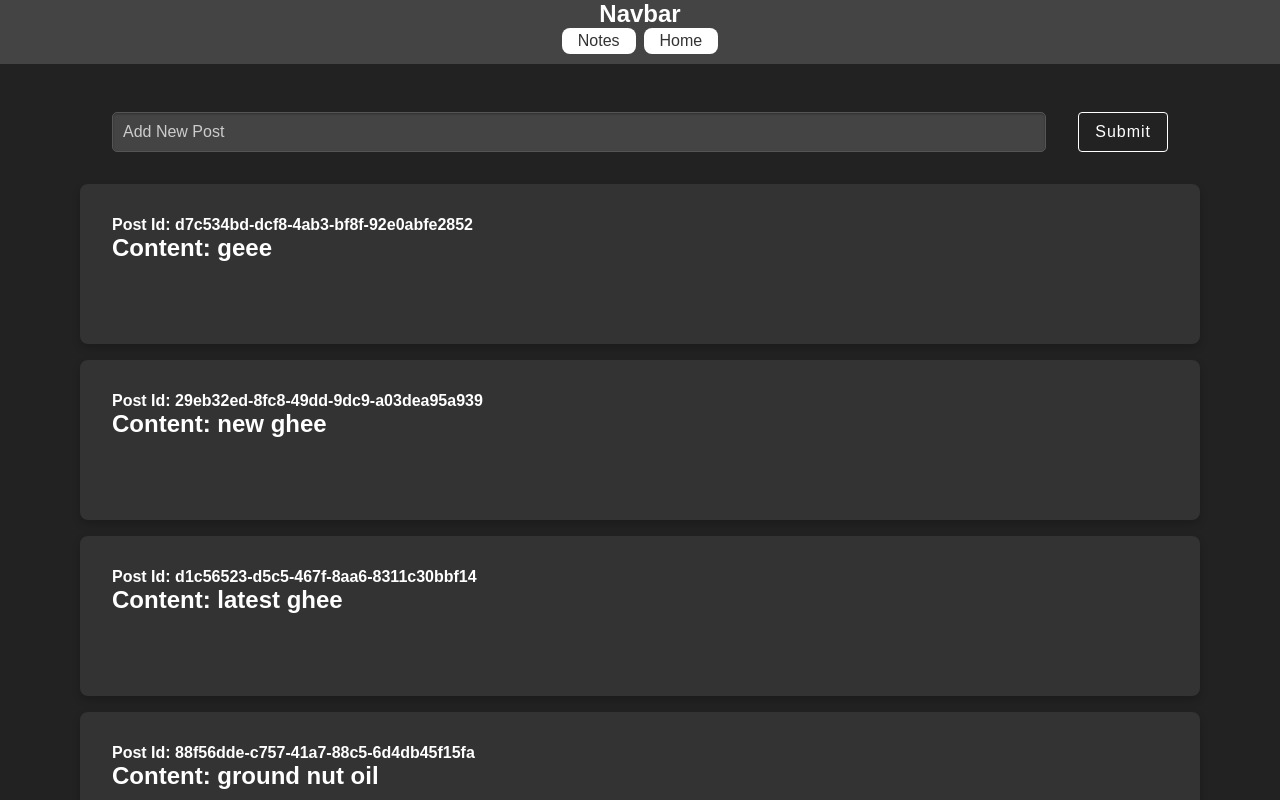
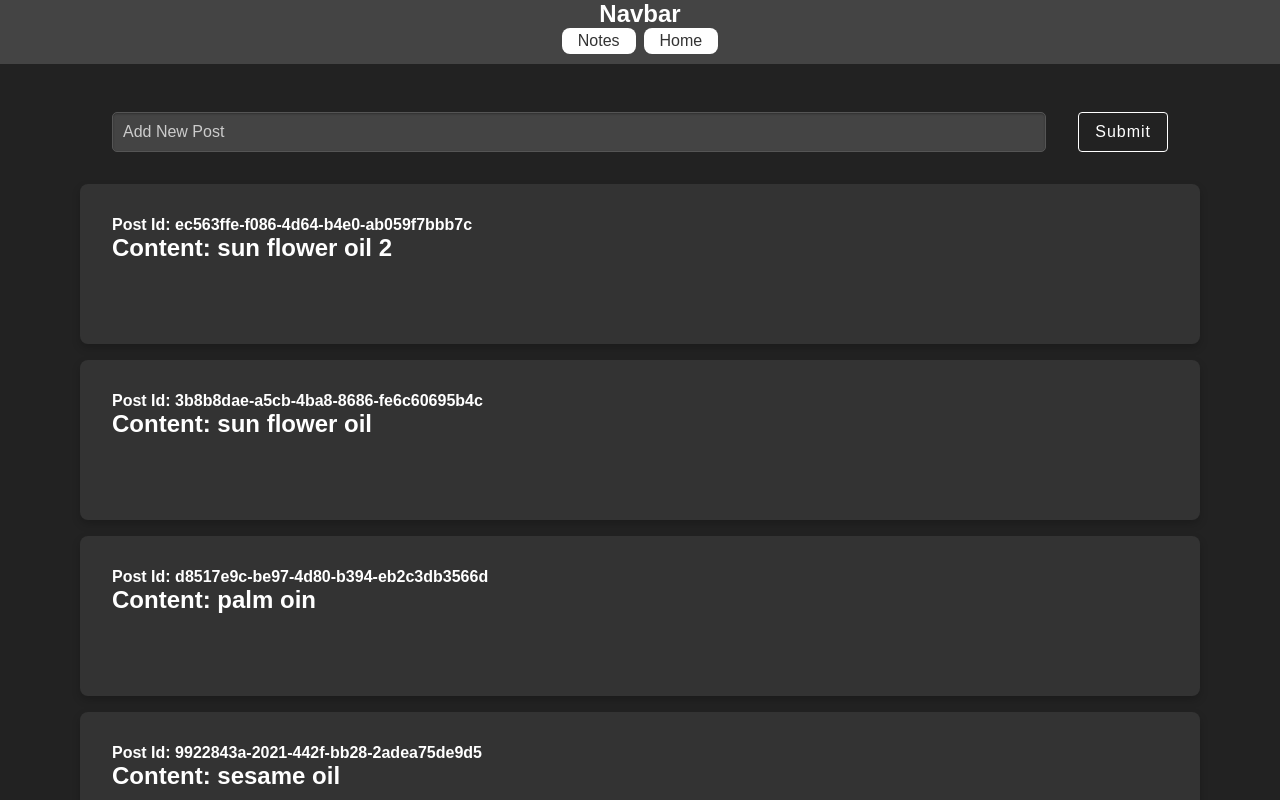
Before and after one commit to csrinu236/custom-infinite-scroll-logic, a Next.js app: page / in a window 1280 px wide. Built offline with nearby package versions, Linux system fonts and the light colour scheme; data requests are answered from the project's data file.

Commit message:
useswr logic added

```diff
--- a/db.json
+++ b/db.json
@@ -19,6 +19,26 @@
       "content": "ground nut oil",
       "createdAt": 1724840750360,
       "id": "88f56dde-c757-41a7-88c5-6d4db45f15fa"
+    },
+    {
+      "content": "sesame oil",
+      "createdAt": 1724864962611,
+      "id": "9922843a-2021-442f-bb28-2adea75de9d5"
+    },
+    {
+      "content": "palm oin",
+      "createdAt": 1724865032829,
+      "id": "d8517e9c-be97-4d80-b394-eb2c3db3566d"
+    },
+    {
+      "content": "sun flower oil",
+      "createdAt": 1724865088764,
+      "id": "3b8b8dae-a5cb-4ba8-8686-fe6c60695b4c"
+    },
+    {
+      "content": "sun flower oil 2",
+      "createdAt": 1724865155629,
+      "id": "ec563ffe-f086-4d64-b4e0-ab059f7bbb7c"
     }
   ],
   "comments": [
--- a/package.json
+++ b/package.json
@@ -15,7 +15,8 @@
     "next": "14.2.6",
     "react": "^18",
     "react-dom": "^18",
-    "sass": "^1.77.8"
+    "sass": "^1.77.8",
+    "swr": "^2.2.5"
   },
   "devDependencies": {
     "eslint": "^8",
--- a/pages/index.js
+++ b/pages/index.js
@@ -1,21 +1,24 @@
 import Loader from "@/components/Loader";
 import Post from "@/components/Post";
+import { fetcher } from "@/utils/fetcher";
+import { swrFetcher } from "@/utils/swrFetcher";
 import axios from "axios";
 import { useState, useEffect, useRef, useId } from "react";
+import useSWR from "swr";
 
 export default function Home() {
   const [posts, setPosts] = useState();
   const inputRef = useRef(null);
 
-  const getPosts = async () => {
-    try {
-      const { data } = await axios.get(`http://localhost:3002/posts?_sort=-createdAt`);
-      console.log({ data });
-      setPosts(data);
-    } catch (error) {
-      console.log(error.message);
-    }
-  };
+  // const getPosts = async () => {
+  //   try {
+  //     const { data } = await axios.get(`http://localhost:3002/posts?_sort=-createdAt`);
+  //     console.log({ data });
+  //     setPosts(data);
+  //   } catch (error) {
+  //     console.log(error.message);
+  //   }
+  // };
 
   const submitPost = async () => {
     try {
@@ -27,15 +30,27 @@ export default function Home() {
         data: { content: inputRef.current.value, createdAt: new Date().getTime(), id },
       });
       console.log({ data });
+      mutate();
+      inputRef.current.value = "";
       // setPost(data);
     } catch (error) {
       console.log(error.message);
     }
   };
 
+  // useEffect(() => {
+  //   getPosts();
+  // }, []);
+
+  const { data, error, isLoading, mutate } = swrFetcher(`http://localhost:3002/posts?_sort=createdAt&_order=desc`);
+
+  console.log({ data, error, isLoading });
+
   useEffect(() => {
-    getPosts();
-  }, []);
+    if (data) {
+      setPosts(data);
+    }
+  }, [data]);
 
   return (
     <section>
@@ -45,13 +60,12 @@ export default function Home() {
           Submit
         </button>
       </div>
-      {posts ? (
+      {/* {console.log({ posts })} */}
+      {!posts && isLoading && !error && <Loader></Loader>}
+      {posts &&
         posts?.map((item) => {
           return <Post key={item.id} {...item}></Post>;
-        })
-      ) : (
-        <Loader></Loader>
-      )}
+        })}
     </section>
   );
 }
--- a/pages/posts/[postId].js
+++ b/pages/posts/[postId].js
@@ -35,7 +35,7 @@ const SinglePost = () => {
       console.log({ refData: inputRef.current.value });
       const { data } = await axios({
         method: "post",
-        url: `http://localhost:3002/comments?_sort=createdAt&_order=desc`,
+        url: `http://localhost:3002/comments`,
         data: { content: inputRef.current.value, createdAt: new Date().getTime(), postId: postId },
       });
       console.log({ data });
--- /dev/null
+++ b/utils/fetcher.js
@@ -0,0 +1,10 @@
+export const fetcher = async (...urls) => {
+  const data = await Promise.all(
+    urls.map((url) => {
+      return fetch(url)
+        .then((resp) => resp.json())
+        .then((data) => data);
+    })
+  );
+  return data.flat();
+};
--- /dev/null
+++ b/utils/swrFetcher.js
@@ -0,0 +1,14 @@
+import { fetcher } from "./fetcher";
+
+const { default: useSWR } = require("swr");
+
+export const swrFetcher = (...urls) => {
+  // if you pass empty string/null to useSWR(null, fetcher) =>
+  return useSWR(...urls, fetcher, {
+    revalidateOnFocus: false,
+    revalidateOnMount: true,
+    revalidateIfStale: true,
+    // dedupingInterval: 10000, // if the app gets duplicate request for the same url within 10seconds, it won't make the request
+    // default value 1sec
+  });
+};
```
Also changed, not shown: 1 other file (tests, documents, lock files or other folders).
